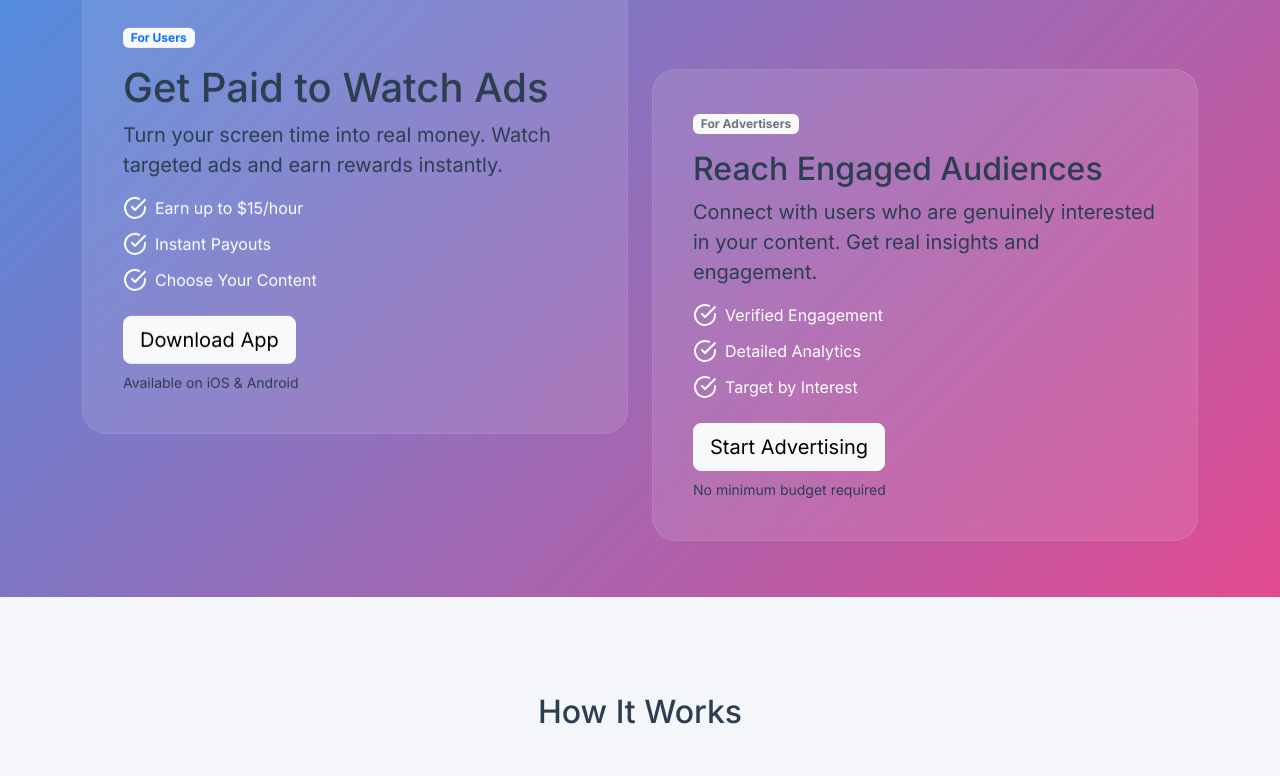
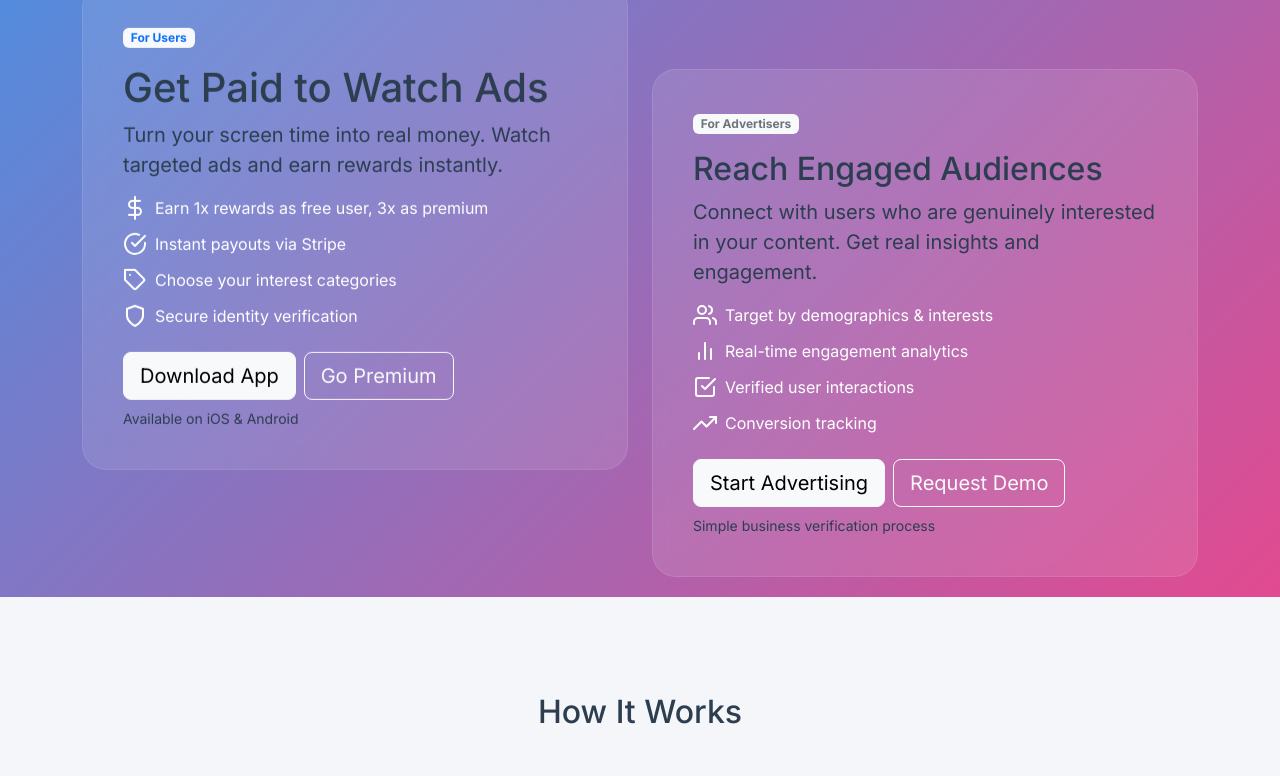
Before and after one commit to mlyongardiner/aditt-site, a Flask app: page / in a window 1280 px wide. Shown: the part 203-979 px from the top of the page. Run offline with Flask 3, Linux system fonts and the light colour scheme; some libraries are stand-ins or nearby versions.

Commit message:
Agent query: Can you see the new Premium Benefits and Privacy & Security sections with their respective cards and icons?
Update homepage with improved features, premium plan details, and privacy information.

Screenshot: https://storage.googleapis.com/screenshot-production-us-central1/0ffc51b7-d2cf-49eb-bf3c-e417bce69829/59e54e54-c76d-44c4-99cc-8cfbea322415.jpg

```diff
--- a/templates/index.html
+++ b/templates/index.html
@@ -52,19 +52,26 @@
                         <p class="lead">Turn your screen time into real money. Watch targeted ads and earn rewards instantly.</p>
                         <div class="features-preview mb-4">
                             <div class="feature-item">
-                                <i data-feather="check-circle"></i>
-                                <span>Earn up to $15/hour</span>
+                                <i data-feather="dollar-sign"></i>
+                                <span>Earn 1x rewards as free user, 3x as premium</span>
                             </div>
                             <div class="feature-item">
                                 <i data-feather="check-circle"></i>
-                                <span>Instant Payouts</span>
+                                <span>Instant payouts via Stripe</span>
                             </div>
                             <div class="feature-item">
-                                <i data-feather="check-circle"></i>
-                                <span>Choose Your Content</span>
+                                <i data-feather="tag"></i>
+                                <span>Choose your interest categories</span>
+                            </div>
+                            <div class="feature-item">
+                                <i data-feather="shield"></i>
+                                <span>Secure identity verification</span>
                             </div>
                         </div>
-                        <a href="#" class="btn btn-light btn-lg">Download App</a>
+                        <div class="d-flex gap-2">
+                            <a href="#" class="btn btn-light btn-lg">Download App</a>
+                            <a href="#premium" class="btn btn-outline-light btn-lg">Go Premium</a>
+                        </div>
                         <small class="d-block mt-2">Available on iOS & Android</small>
                     </div>
                 </div>
@@ -75,20 +82,27 @@
                         <p class="lead">Connect with users who are genuinely interested in your content. Get real insights and engagement.</p>
                         <div class="features-preview mb-4">
                             <div class="feature-item">
-                                <i data-feather="check-circle"></i>
-                                <span>Verified Engagement</span>
+                                <i data-feather="users"></i>
+                                <span>Target by demographics & interests</span>
                             </div>
                             <div class="feature-item">
-                                <i data-feather="check-circle"></i>
-                                <span>Detailed Analytics</span>
+                                <i data-feather="bar-chart-2"></i>
+                                <span>Real-time engagement analytics</span>
                             </div>
                             <div class="feature-item">
-                                <i data-feather="check-circle"></i>
-                                <span>Target by Interest</span>
+                                <i data-feather="check-square"></i>
+                                <span>Verified user interactions</span>
+                            </div>
+                            <div class="feature-item">
+                                <i data-feather="trending-up"></i>
+                                <span>Conversion tracking</span>
                             </div>
                         </div>
-                        <a href="#" class="btn btn-light btn-lg">Start Advertising</a>
-                        <small class="d-block mt-2">No minimum budget required</small>
+                        <div class="d-flex gap-2">
+                            <a href="#" class="btn btn-light btn-lg">Start Advertising</a>
+                            <a href="#demo" class="btn btn-outline-light btn-lg">Request Demo</a>
+                        </div>
+                        <small class="d-block mt-2">Simple business verification process</small>
                     </div>
                 </div>
             </div>
@@ -206,6 +220,71 @@
                     <div class="calculator-widget">
                         <div class="form-group mb-4">
                             <label for="hoursSlider">Hours per week watching ads:</label>
+    <!-- Premium Features -->
+    <section class="premium bg-light py-5" id="premium">
+        <div class="container">
+            <h2 class="text-center mb-5">Unlock Premium Benefits</h2>
+            <div class="row">
+                <div class="col-md-6 mb-4">
+                    <div class="card h-100">
+                        <div class="card-body">
+                            <h3 class="card-title">Free User</h3>
+                            <ul class="list-unstyled">
+                                <li><i data-feather="check" class="text-success me-2"></i>Basic earnings (1x rewards)</li>
+                                <li><i data-feather="check" class="text-success me-2"></i>Standard content access</li>
+                                <li><i data-feather="check" class="text-success me-2"></i>Basic analytics</li>
+                            </ul>
+                            <p class="text-muted">Perfect for trying out the platform</p>
+                        </div>
+                    </div>
+                </div>
+                <div class="col-md-6 mb-4">
+                    <div class="card h-100 border-primary">
+                        <div class="card-body">
+                            <h3 class="card-title text-primary">Premium User</h3>
+                            <ul class="list-unstyled">
+                                <li><i data-feather="check" class="text-primary me-2"></i>3x reward multiplier</li>
+                                <li><i data-feather="check" class="text-primary me-2"></i>Priority content access</li>
+                                <li><i data-feather="check" class="text-primary me-2"></i>Detailed engagement stats</li>
+                                <li><i data-feather="check" class="text-primary me-2"></i>Exclusive advertiser offers</li>
+                            </ul>
+                            <p class="text-muted">Unlock by referring friends or subscribing</p>
+                        </div>
+                    </div>
+                </div>
+            </div>
+        </div>
+    </section>
+
+    <!-- Privacy & Security -->
+    <section class="privacy py-5">
+        <div class="container">
+            <h2 class="text-center mb-5">Your Privacy & Security</h2>
+            <div class="row g-4">
+                <div class="col-md-4">
+                    <div class="text-center">
+                        <i data-feather="shield" class="mb-3" style="width: 48px; height: 48px;"></i>
+                        <h3>Secure Verification</h3>
+                        <p>Identity verification through secure channels while maintaining privacy</p>
+                    </div>
+                </div>
+                <div class="col-md-4">
+                    <div class="text-center">
+                        <i data-feather="lock" class="mb-3" style="width: 48px; height: 48px;"></i>
+                        <h3>Data Protection</h3>
+                        <p>GDPR and CCPA compliant with end-to-end encryption</p>
+                    </div>
+                </div>
+                <div class="col-md-4">
+                    <div class="text-center">
+                        <i data-feather="eye-off" class="mb-3" style="width: 48px; height: 48px;"></i>
+                        <h3>Privacy Control</h3>
+                        <p>You control what information advertisers can see</p>
+                    </div>
+                </div>
+            </div>
+        </div>
+    </section>
                             <input type="range" class="form-range" id="hoursSlider" min="1" max="20" value="5">
                             <div class="text-center mt-3">
                                 <span id="rateDisplay">5</span> hours = $<span id="totalEarnings">75</span> per week
```
